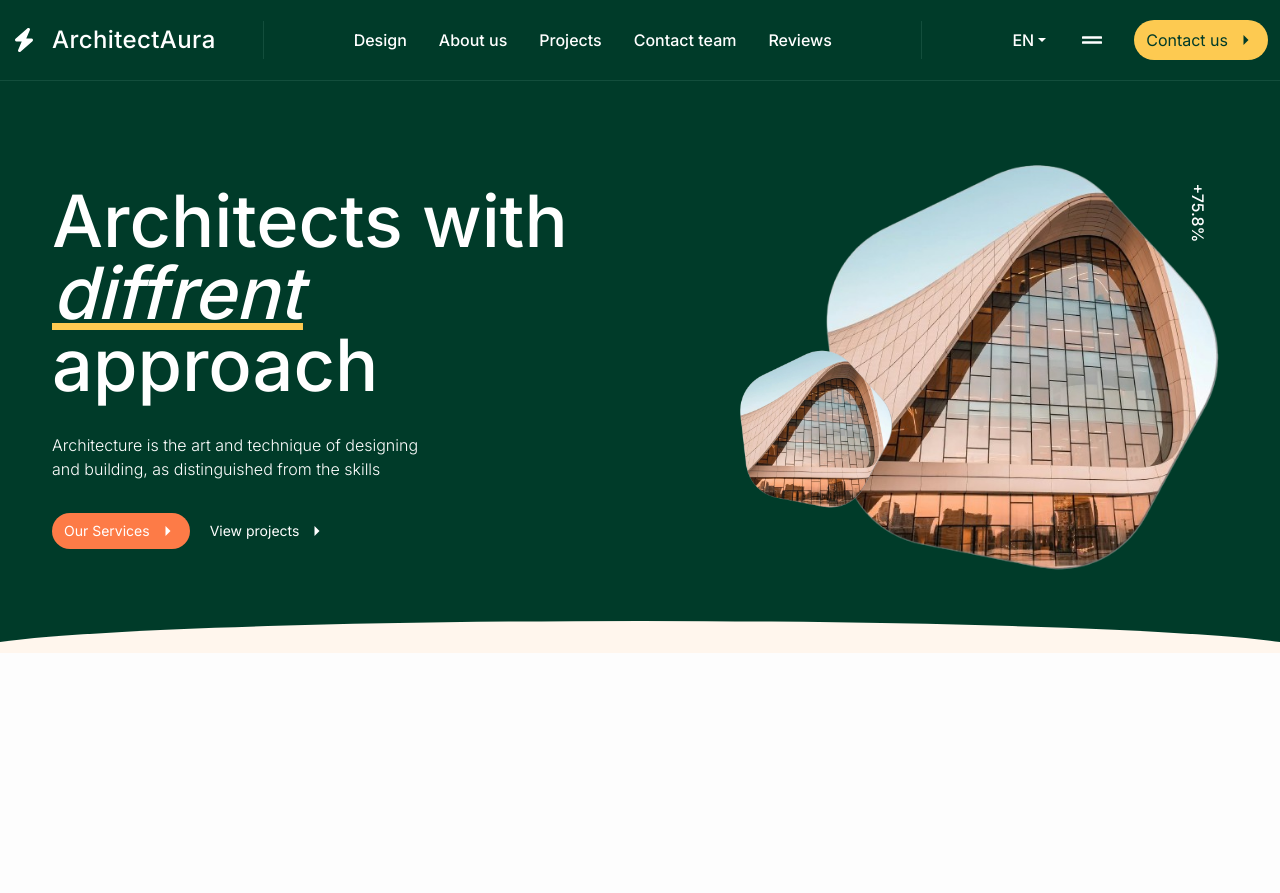
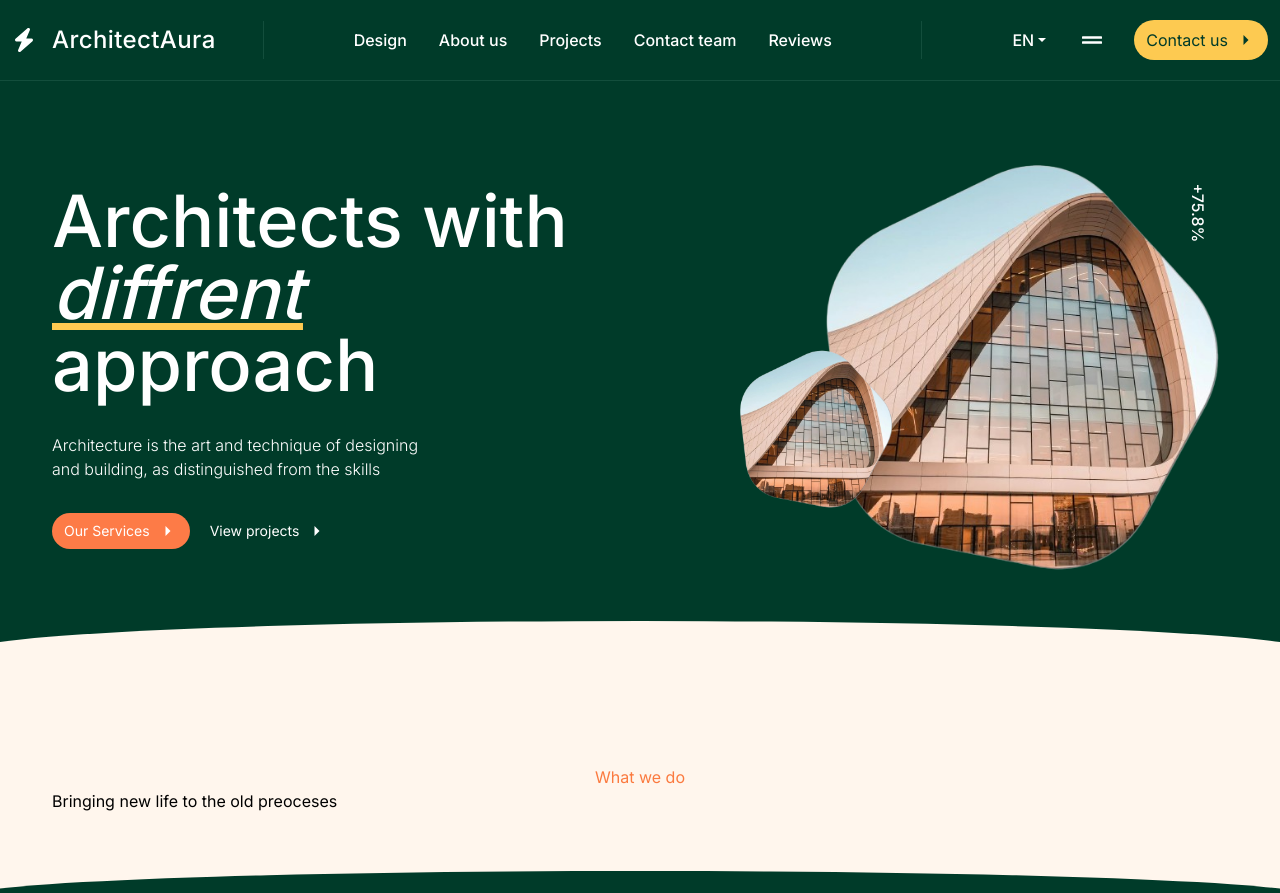
Before and after one commit to zablon-oigo/architect, a React (Vite) app: page / in a window 1280 px wide. Before the commit the page ends 800 px from the top, so only its background shows below. Built offline with nearby package versions, Linux system fonts and the light colour scheme.

Commit message:
Adding Work Component

```diff
--- a/src/App.jsx
+++ b/src/App.jsx
@@ -1,5 +1,6 @@
 import Hero from "./components/Hero"
 import Navbar from "./components/Navbar"
+import Work from "./components/Work"
 
 function App() {
 
@@ -7,6 +8,7 @@ function App() {
     <>
     <Navbar/>
     <Hero/>
+    <Work/>
     </>
   )
 }
```
